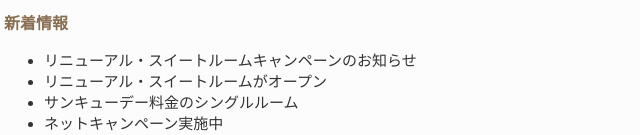
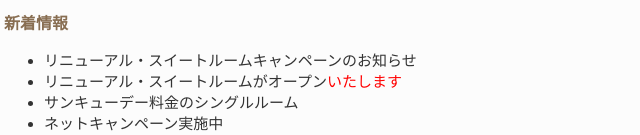
Before and after one commit to sogwaraa/hotel_Nakamura, a plain HTML site: page index.html in a window 1280 px wide. Shown: the part 658-793 px from the top of the page, 206-846 px from the left. Drawn offline with Linux system fonts and the light colour scheme.

Commit message:
敬語に直した

```diff
--- a/index.html
+++ b/index.html
@@ -34,7 +34,7 @@
 			<h2 class="hedding02">新着情報</h2>
 			<ul>
 				<li>リニューアル・スイートルームキャンペーンのお知らせ</li>
-				<li>リニューアル・スイートルームがオープン</li>
+				<li>リニューアル・スイートルームがオープン<font color="red">いたします</font></li>
 				<li>サンキューデー料金のシングルルーム</li>
 				<li>ネットキャンペーン実施中</li>
 				<li>お客様用パソコンをご用意しています</li>
```
